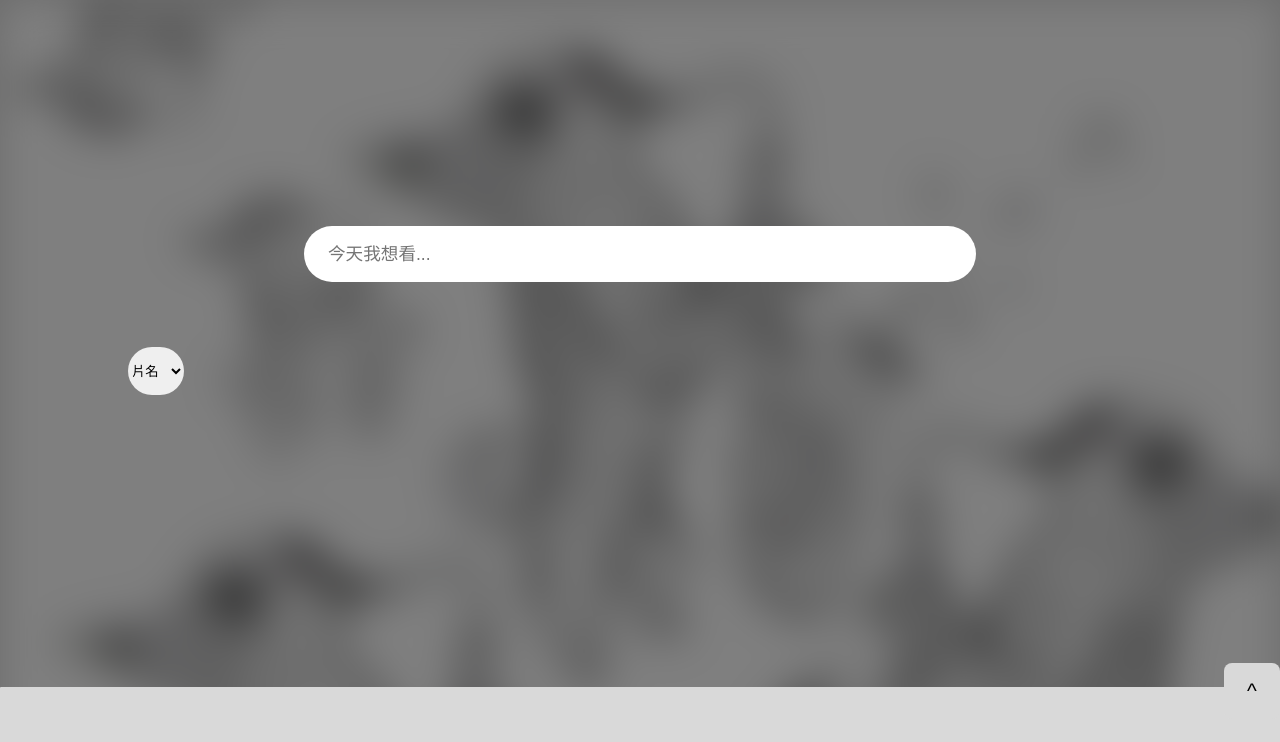
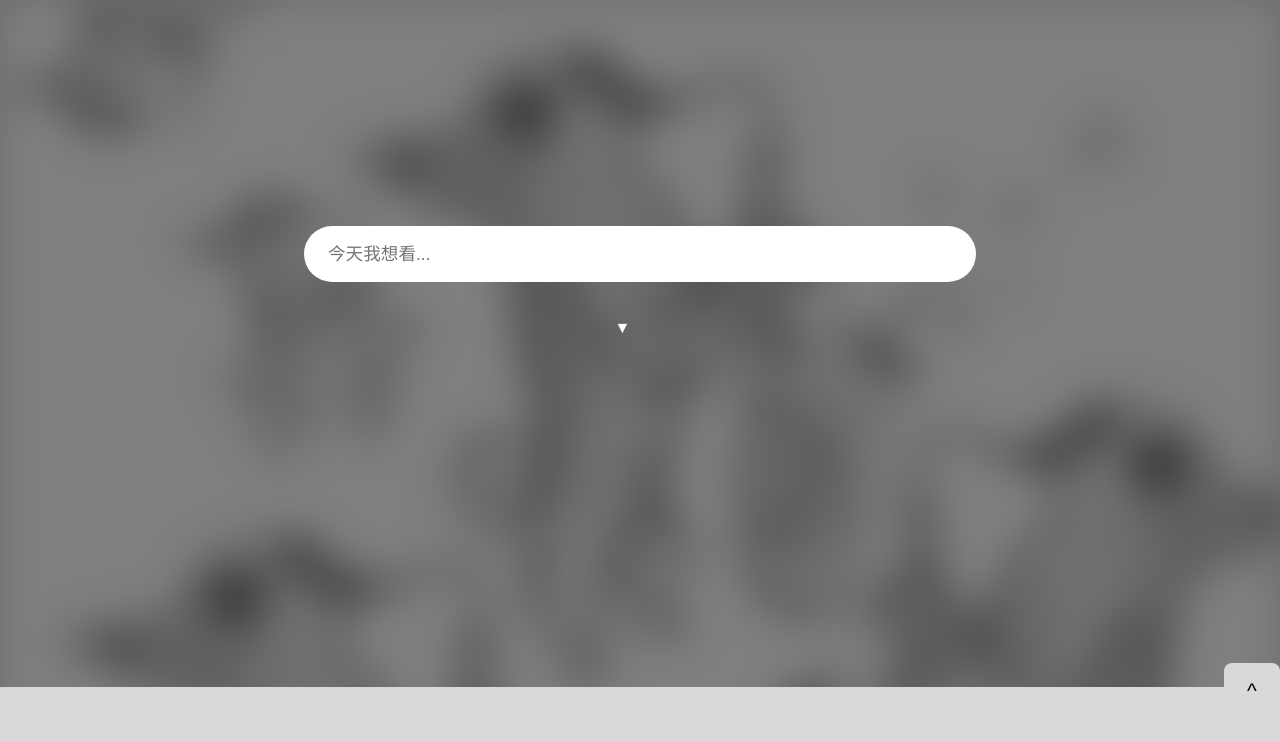
Before and after one commit to BlytheYian/movie, a Flask app: page / in a window 1280 px wide. Shown: the part 81-823 px from the top of the page. Run offline with Flask 3, Linux system fonts and the light colour scheme; parts of the project's set-up code (start-up, migrations or seed data) failed here and were passed over.

Commit message:
main更新

```diff
--- a/static/main.css
+++ b/static/main.css
@@ -78,17 +78,38 @@ main {
     font-size: 1.1em;
     position: relative;
     top: -20%;
-}.mainbox select {
+}
+.advanced_search{
+    position: absolute;
+    top: 40vh;
+    left: 48vw;
+    cursor: pointer;
+}.advanced_search select {
     color: black;
     border-radius: 3vh;
     height: 6vh;
     width:7vh;
     border: none;
     position: absolute;
-    top: 50%;
-    left: 10%;              /* 控制在 input 左邊的位置 */
-    transform: translateY(-50%);  /* 垂直置中 */
     z-index: 100;
+}#field {
+    left: -25vw;
+    top: 5vh;
+}
+summary {
+    list-style: none;
+    color: white;
+}
+summary::-webkit-details-marker {
+    display: none;
+}summary::before {
+    content: '▼';
+    position: absolute;
+    left: 0;
+    transition: transform 0.2s ease;
+}details[open] summary::before {
+    content: '▲';
+    list-style: none;
 }
 
 /*recommend*/
--- a/templates/main.html
+++ b/templates/main.html
@@ -14,11 +14,14 @@
     </nav>
     <main>
         <form action="/search" method="get" class="mainbox">
-            <select name="field">
-                <option value="title">片名</option>
-                <option value="director">導演</option>
-                <option value="actor">演員</option>
-            </select>
+            <details class="advanced_search">
+                <summary></summary>
+                <select name="field" id="field">
+                    <option value="title">片名</option>
+                    <option value="director">導演</option>
+                    <option value="actor">演員</option>
+                </select>
+            </details>
             <input type="text" name="find" placeholder="今天我想看..." autocomplete="off">
         </form>
         <div class="recommend">
```
